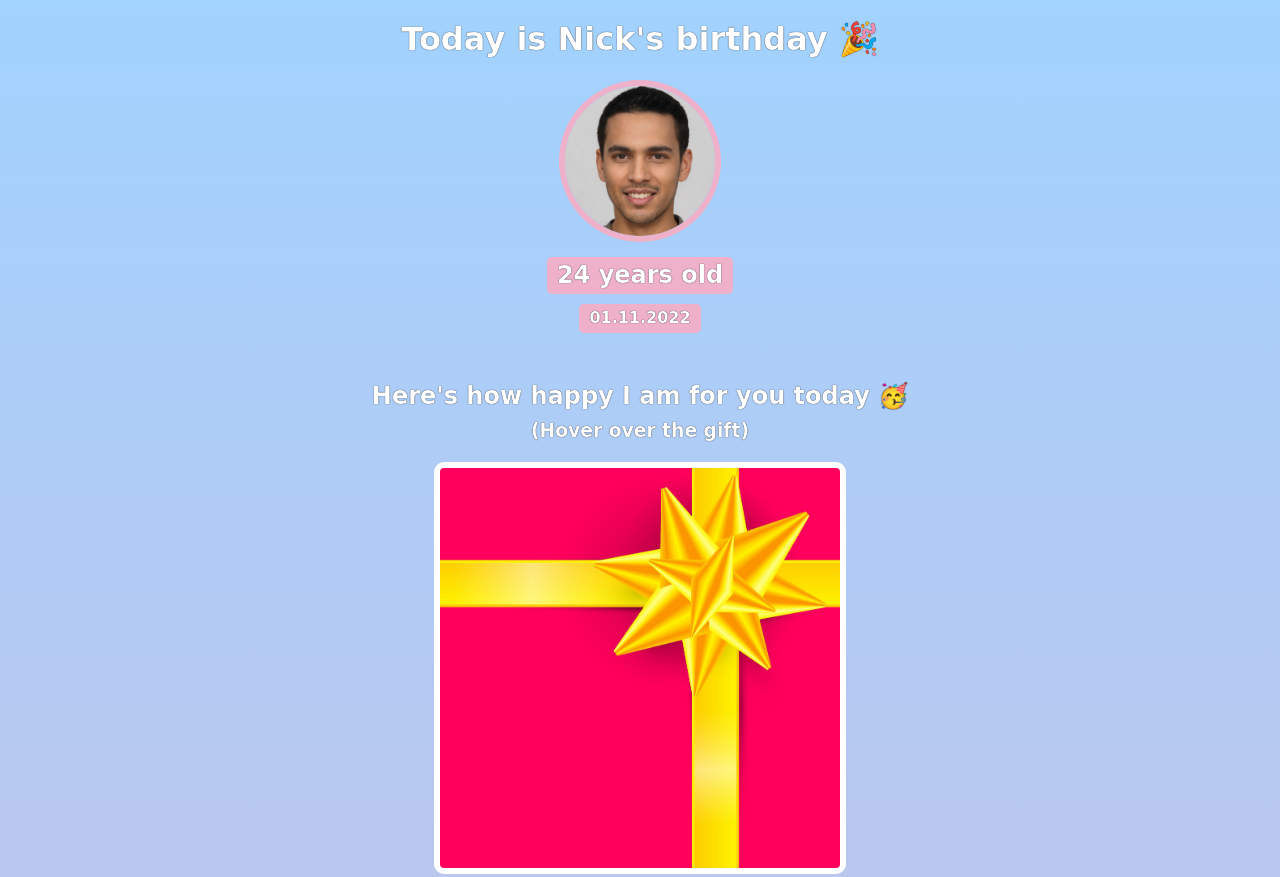
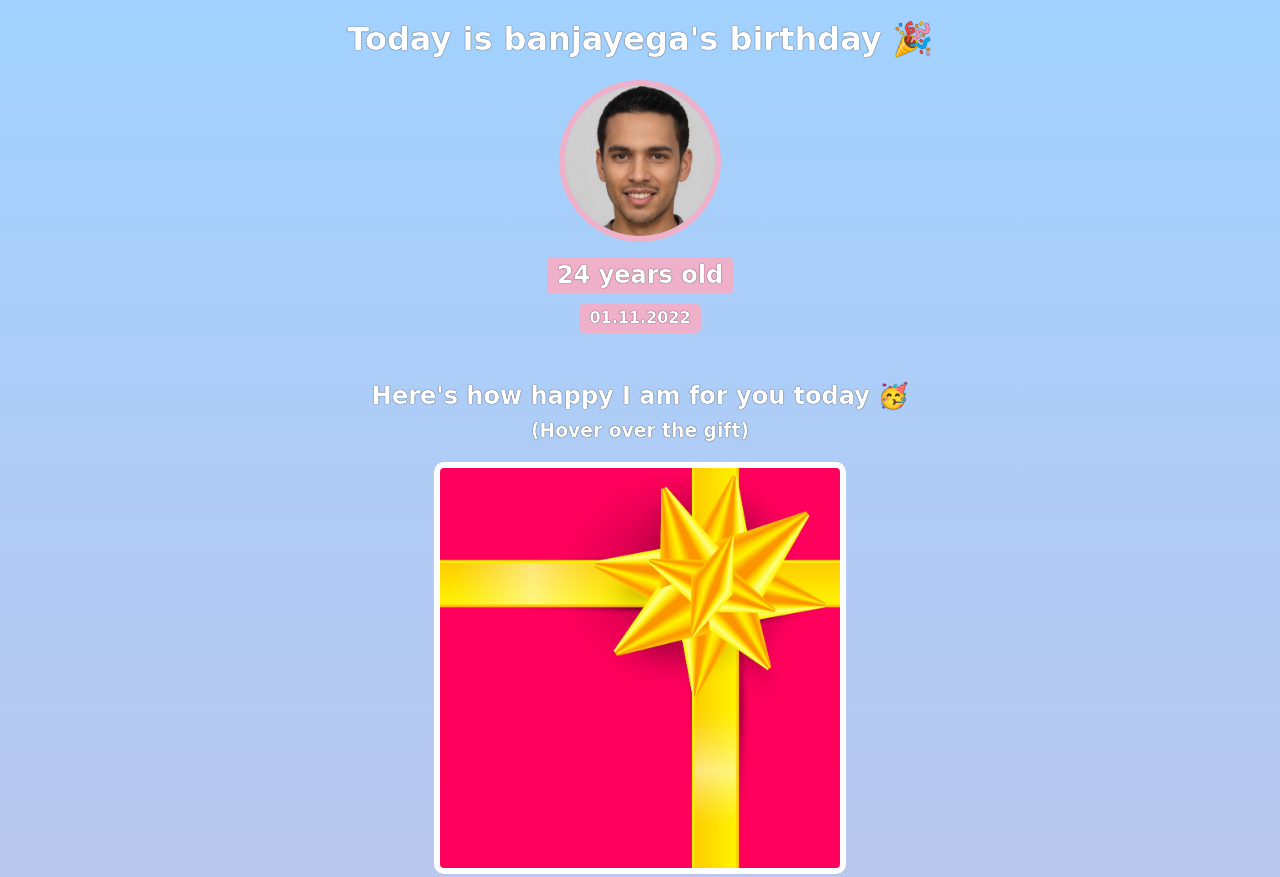
Before and after one commit to Rr1901/Birthday-Gift, a website built with Vite: page index.html in a window 1280 px wide. Shown: the top 877 px of the page. Built offline with nearby package versions, Linux system fonts and the light colour scheme; a web font is replaced by a local one.

Commit message:
zeus vala rahul

```diff
--- a/index.html
+++ b/index.html
@@ -7,7 +7,7 @@
     </head>
     <body>
         <div id="header">
-            <h1>Today is Nick's birthday 🎉</h1>
+            <h1>Today is banjayega's birthday 🎉</h1>
             <img id="bff-img" src="images/nick.jpg">
             <h2 id="bday-age">24 years old</h2>
             <h4 id="bday-date">01.11.2022</h4>
```
